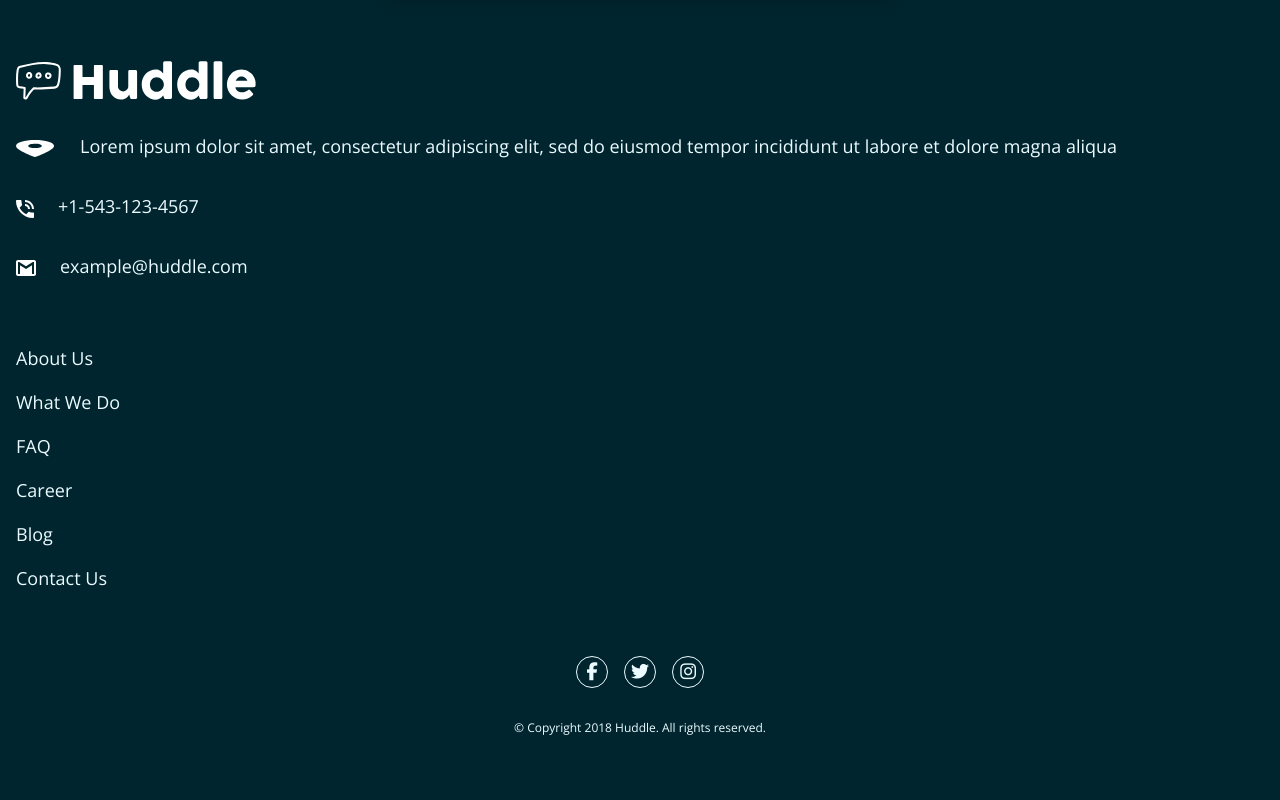
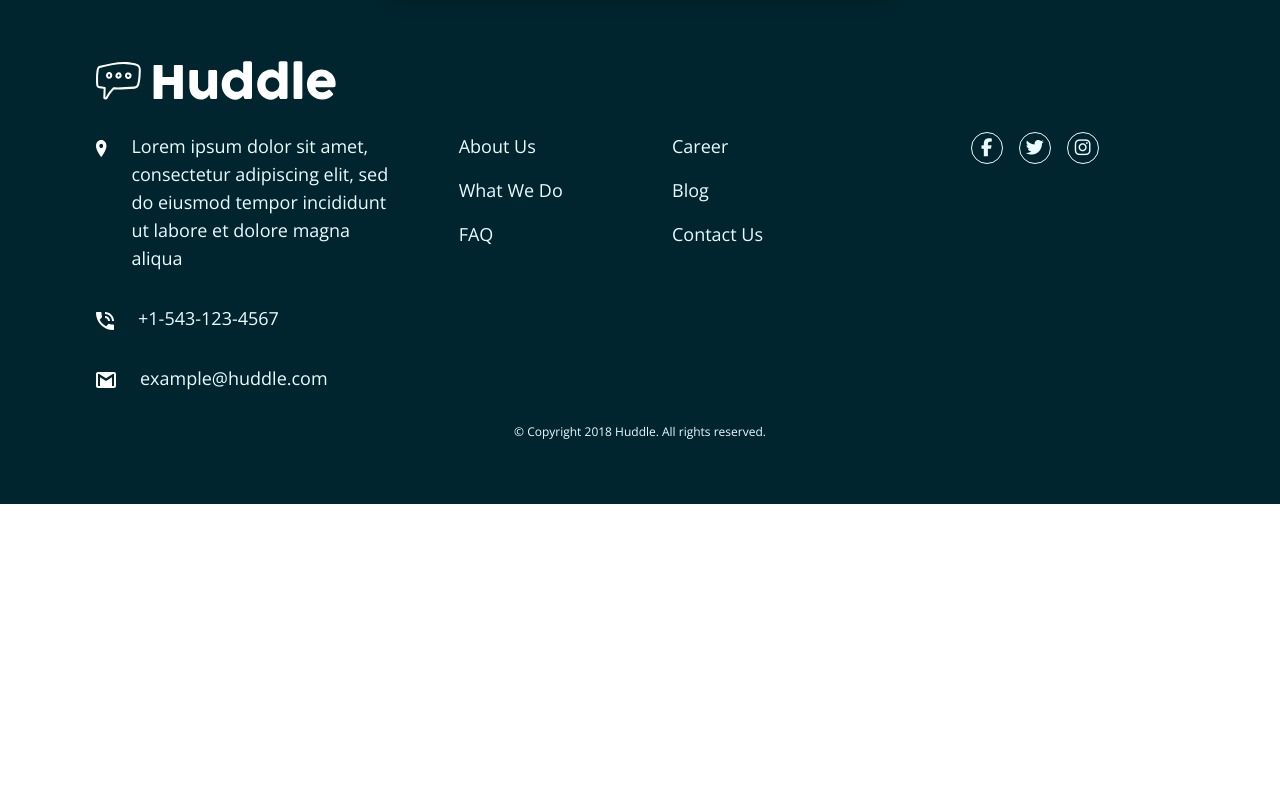
Before and after one commit to gusanchefullstack/prj-15-huddle-landing-page-with-alternating-feature-blocks, a website built with Vite: page index.html in a window 1280 px wide. Shown: the part 2540-3340 px from the top of the page. After the commit the page ends 3044 px from the top, so only its background shows below. Built offline with nearby package versions, Linux system fonts and the light colour scheme.

Commit message:
📱  Fix footer items for desktop screens

```diff
--- a/index.html
+++ b/index.html
@@ -120,18 +120,20 @@
         </article>
       </main>
       <footer class="bg-veryDarkCyan pt-36 px-4 text-veryPaleCyan">
-        <div class="w-1/2">
+        <div class="w-1/2 lg:mb-8 lg:pl-20">
           <img src="images/logo-footer.svg" alt="" />
         </div>
 
-        <div>
-          <div>
+        <div
+          class="lg:flex flex-nowrap justify-evenly items-start lg:px-20 lg:space-x-16"
+        >
+          <div class="lg:basis-1/3">
             <div
-              class="flex flex-nowrap space-x-6 justify-start items-start mt-8"
+              class="flex flex-nowrap space-x-6 justify-start items-start mt-8 lg:mt-0"
             >
               <div>
                 <img
-                  class="h-[25px] w-[40px] pt-2"
+                  class="h-[25px] w-[45px] pt-2"
                   src="images/icon-location.svg"
                   alt=""
                 />
@@ -155,18 +157,18 @@
             </div>
           </div>
 
-          <ul class="pt-16">
+          <ul class="pt-16 lg:pt-0 lg:basis-1/6">
             <li class="footer-options">About Us</li>
             <li class="footer-options">What We Do</li>
             <li class="footer-options">FAQ</li>
           </ul>
-          <ul>
+          <ul class="lg:basis-1/6">
             <li class="footer-options">Career</li>
             <li class="footer-options">Blog</li>
             <li class="footer-options">Contact Us</li>
           </ul>
           <ul
-            class="flex flex-nowrap items-center justify-center space-x-4 mt-16"
+            class="flex flex-nowrap items-center justify-center space-x-4 mt-16 lg:basis-1/3 lg:mt-0"
           >
             <li class="social-icon"><i class="fab fa-facebook-f"></i></li>
             <li class="social-icon"><i class="fab fa-twitter"></i></li>
```
